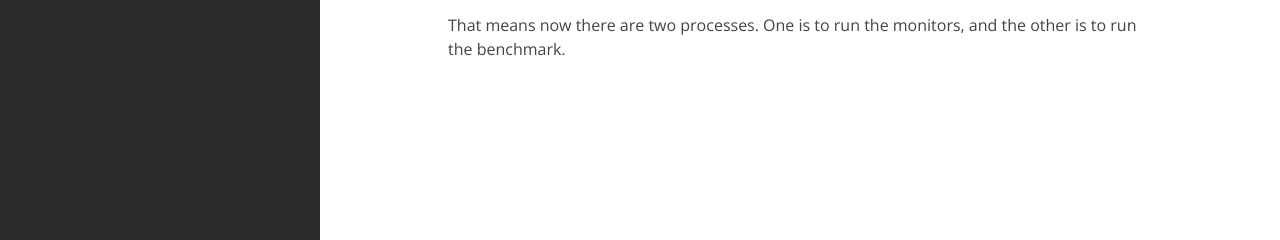
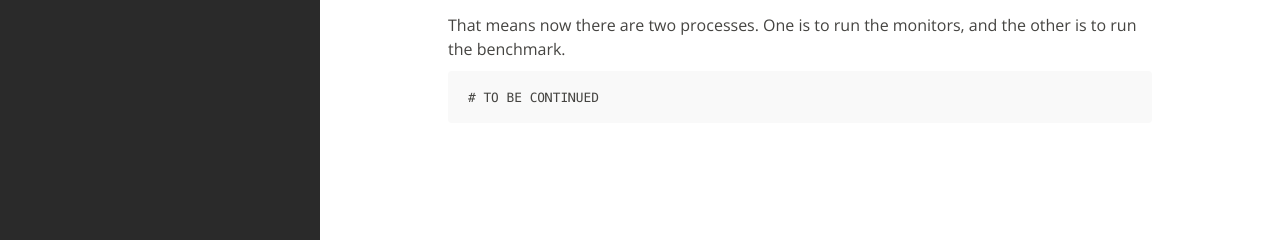
Before and after one commit to objectkuan/objectkuan.github.io, a Jekyll site: the page built from _posts/2014-10-30-lkp-tests-notes.md, in a window 1280 px wide and 900 px high, scrolled down 1348 px. Shown: the part 657-897 px from the top of the window. Built offline with Jekyll 4.4.1, drawn with Linux system fonts in a browser that asks for light colours; Markdown is read by kramdown in place of the engine named in the settings.

Commit message:
just push

```diff
--- a/_posts/2014-10-30-lkp-tests-notes.md
+++ b/_posts/2014-10-30-lkp-tests-notes.md
@@ -78,3 +78,5 @@ Then `testcase` is iterated. For each `<key, value>` in testcase
 > - Otherwise, the value is a Hash, and the case can only be a Hash of all system monitors. Then take the Hash from `testcase`, and use it to run `run-job` again.
 
 That means now there are two processes. One is to run the monitors, and the other is to run the benchmark.
+
+	# TO BE CONTINUED
```
Also changed, not shown: _posts/2014-11-05-an-algorithm-to-amuse-myself.md (+1 -1 lines).
